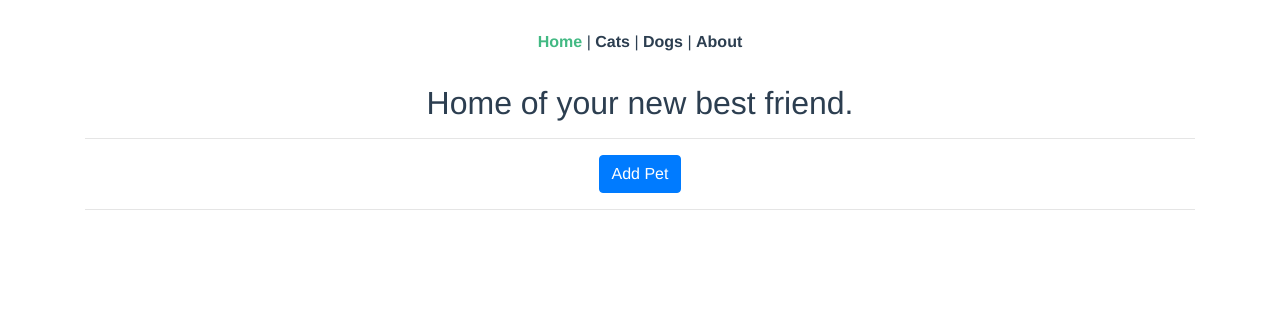
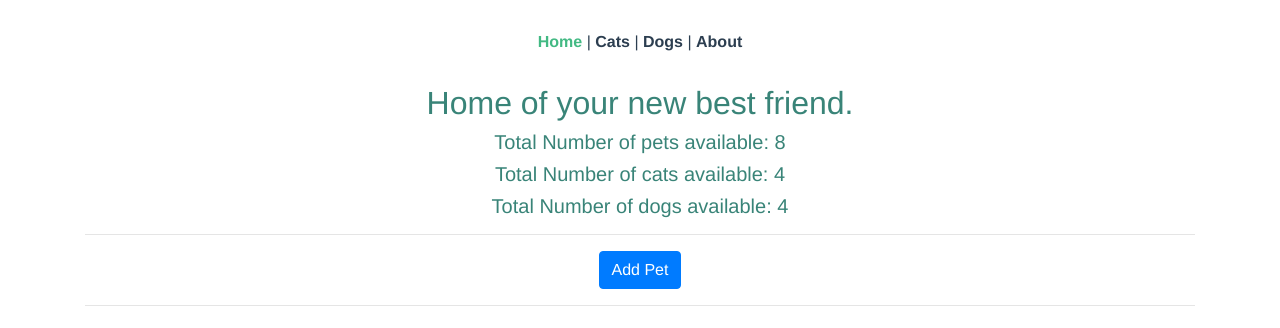
Before and after one commit to vikas-agent/adopt-pets, a Vue app: page / in a window 1280 px wide. Shown: the top 328 px of the page. Built offline with nearby package versions, Linux system fonts and the light colour scheme.

Commit message:
added getters actions and sass files for my project

```diff
--- /dev/null
+++ b/src/assets/sass/base/_variables.sass
@@ -0,0 +1,5 @@
+//fonts
+$main-font: 'Ubuntu'
+
+//colors
+$blue: #398478
--- /dev/null
+++ b/src/assets/sass/components/_home.sass
@@ -0,0 +1,2 @@
+.home-view-container
+  color: $blue
--- /dev/null
+++ b/src/assets/sass/index.sass
@@ -0,0 +1,6 @@
+//libraries
+
+//BASE
+@import "base/variables"
+//components
+@import "components/home"
--- a/src/data/cats.js
+++ b/src/data/cats.js
@@ -2,7 +2,7 @@ export default [
   {
     name: 'Fish',
     breed: 'tuxedo',
-    species: 'cat',
+    species: 'cats',
     gender: 'male',
     age: 20,
     color: 'black/white',
@@ -13,7 +13,7 @@ export default [
   {
     name: 'Henry',
     breed: 'tabby',
-    species: 'cat',
+    species: 'cats',
     gender: 'male',
     age: 20,
     color: 'orange/white',
@@ -24,7 +24,7 @@ export default [
   {
     name: 'Roger',
     breed: 'tabby',
-    species: 'cat',
+    species: 'cats',
     gender: 'male',
     age: 20,
     color: 'gray',
@@ -35,7 +35,7 @@ export default [
   {
     name: 'Kitkat',
     breed: 'bombay',
-    species: 'cat',
+    species: 'cats',
     gender: 'female',
     age: .9,
     color: 'black',
--- a/src/data/dogs.js
+++ b/src/data/dogs.js
@@ -6,6 +6,7 @@ export default [
     age: 7,
     color: 'black/white',
     weight: 34,
+    species: 'dogs',
     location: 'fourside',
     notes: 'Pure breed. Trained for competitions.'
   },
@@ -16,6 +17,8 @@ export default [
     age: 17,
     color: 'orange/white',
     weight: 37,
+    species: 'dogs',
+
     location: 'threed',
     notes: 'Super friendly'
   },
@@ -25,6 +28,8 @@ export default [
     gender: 'male',
     age: 9,
     color: 'gray',
+    species: 'dogs',
+
     weight: 68,
     location: 'threed',
     notes: 'Super friendly'
@@ -34,6 +39,8 @@ export default [
     breed: 'golden retriever',
     gender: 'female',
     age: 2,
+    species: 'dogs',
+
     color: 'black',
     weight: 44,
     location: 'threed',
--- a/src/main.js
+++ b/src/main.js
@@ -3,6 +3,7 @@ import BootstrapVue from 'bootstrap-vue'
 
 import 'bootstrap/dist/css/bootstrap.css'
 import 'bootstrap-vue/dist/bootstrap-vue.css'
+import './assets/sass/index.sass'
 
 import App from './App.vue'
 import router from './router'
--- /dev/null
+++ b/src/store/getters.js
@@ -0,0 +1,18 @@
+export default {
+  allPetsCount: (state) => {
+    return state.cats.length + state.dogs.length;
+  },
+  getCats: (state) => {
+    const cats = state.pets.filter((pet)=> {
+      return pet.species === 'cats';
+    })
+    return cats;
+  },
+  getDogs: (state) => {
+    const dogs = state.pets.filter((pet) => {
+      return pet.species === 'dogs';
+    })
+
+    return dogs;
+  }
+}
--- a/src/store/index.js
+++ b/src/store/index.js
@@ -3,10 +3,13 @@ import Vuex from 'vuex'
 import state from './state'
 import mutations from './mutations';
 import actions from './actions';
+import getters from './getters';
+
 Vue.use(Vuex)
 
 export default new Vuex.Store({
   state,
   mutations,
-  actions
+  actions,
+  getters
 })
--- a/src/store/state.js
+++ b/src/store/state.js
@@ -3,5 +3,6 @@ import dogs from '../data/dogs'
 
 export default {
   cats,
-  dogs
+  dogs,
+  pets: [...cats, ...dogs]
 }
--- a/src/views/Home.vue
+++ b/src/views/Home.vue
@@ -1,6 +1,9 @@
 <template>
-  <div class="home">
+  <div class="home-view-container">
     <h2>Home of your new best friend.</h2>
+    <h5>Total Number of pets available: {{allPetsCount}}</h5>
+    <h5>Total Number of cats available: {{getCats.length}}</h5>
+    <h5>Total Number of dogs available: {{getDogs.length}}</h5>
     <hr>
     <b-button  variant="primary" @click="toggleForm">
         Add Pet
@@ -45,7 +48,7 @@
 </template>
 
 <script>
-import {mapActions} from 'vuex';
+import {mapActions, mapGetters} from 'vuex';
 export default {
   name: 'home',
   data() {
@@ -57,6 +60,13 @@ export default {
         species: null
       }
     }
+  },
+  computed: {
+    ...mapGetters([
+      'allPetsCount',
+      'getCats',
+      'getDogs'
+    ])
   },
   methods: {
     ...mapActions(['addPet']),
```
